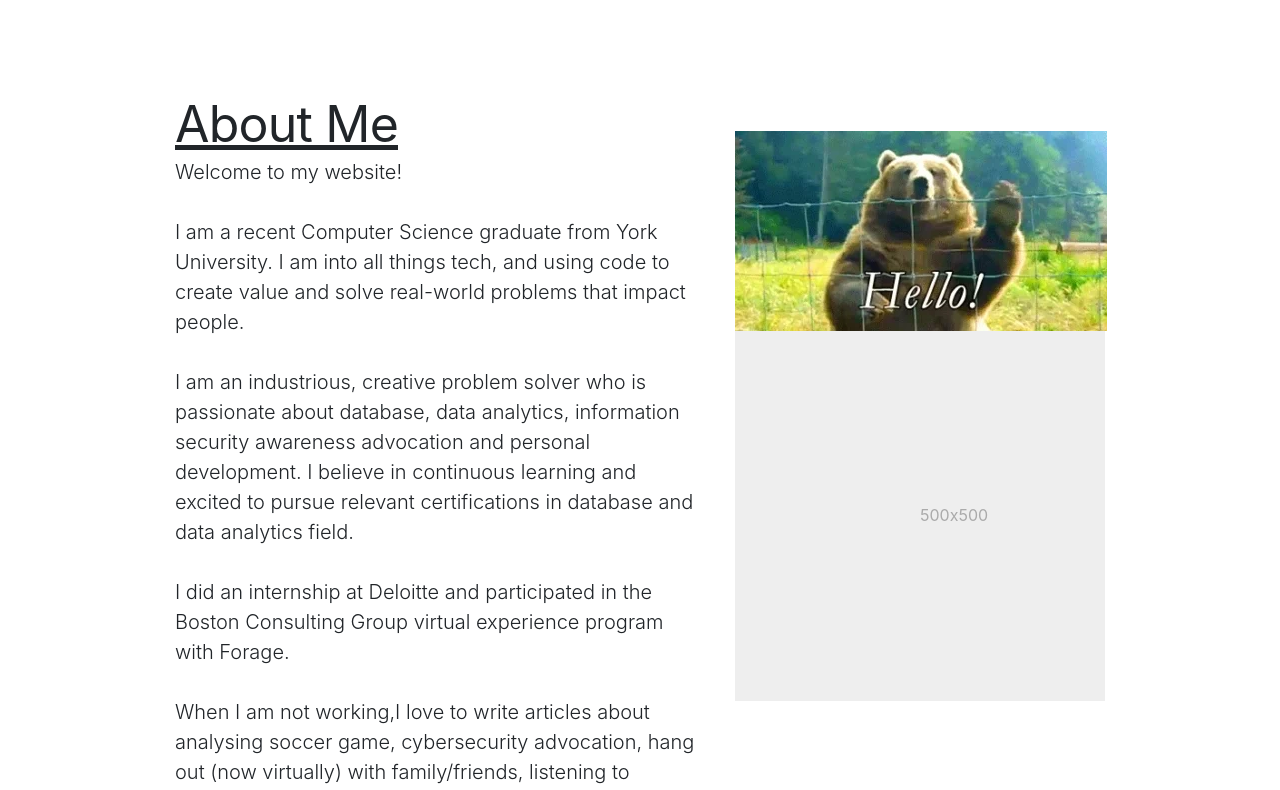
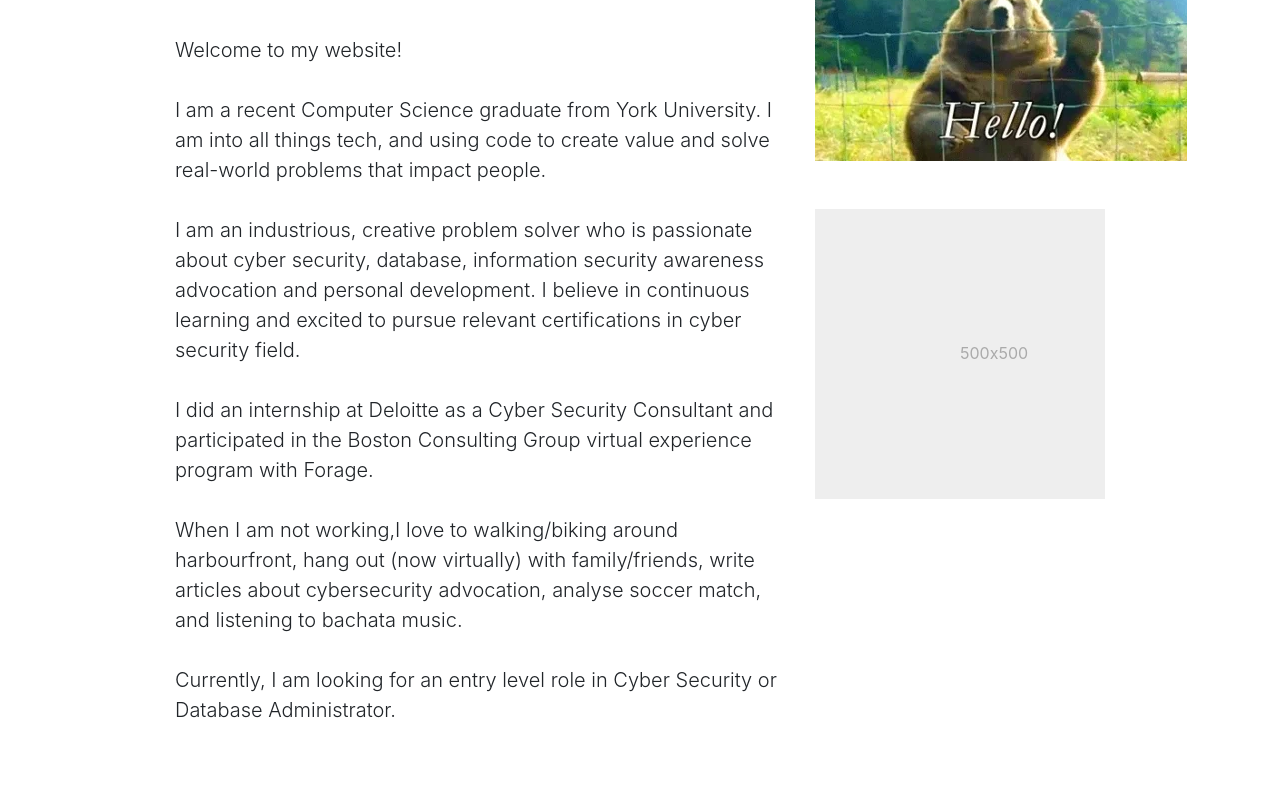
Before and after one commit to kevinbillian/Portfolio-1, a plain HTML site: page home.html in a window 1280 px wide. Shown: the part 231-1021 px from the top of the page. Drawn offline with nearby package versions, Linux system fonts and the light colour scheme.

Commit message:
Add files via upload

```diff
--- a/home.html
+++ b/home.html
@@ -48,33 +48,35 @@
     -->
 
   <div class="container marketing"> <!--featurettes and columns-->
-    <h2 class="featurette-heading">Kevin Billian Soetanto</h2>
     <!--start about-->
     <div id="about">
-       <div class="row featurette">
+      <div class="row featurette">
 
-         <div class="col-md-7" data-aos="fade-left" data-aos-duration="2000">
-           <h2 class="featurette-heading"><u>About Me</u></h2>
+        <div class="col-md-8" data-aos="fade-left" data-aos-duration="2000">
+
+          <h2 class="featurette-heading">Kevin Billian Soetanto</h2>
+          <br><br>
            <p class="lead"> Welcome to my website!
             <br><br>
             I am a recent Computer Science graduate from York University. I am into all things tech, and using code to create value and solve real-world problems that impact people.
             <br><br>
-            I am an industrious, creative problem solver who is passionate about database, data analytics, information security awareness advocation and personal development. I believe in continuous learning and excited to pursue relevant certifications in database and data analytics field.
+            I am an industrious, creative problem solver who is passionate about cyber security, database, information security awareness advocation and personal development. I believe in continuous learning and excited to pursue relevant certifications in cyber security field.
             <br><br>
-            I did an internship at Deloitte and participated in the Boston Consulting Group virtual experience program with Forage.
+            I did an internship at Deloitte as a Cyber Security Consultant and participated in the Boston Consulting Group virtual experience program with Forage.
             <br><br>
-            When I am not working,I love to write articles about analysing soccer game, cybersecurity advocation, hang out (now virtually) with family/friends, listening to bachata music and walking around harbourfront.
+            When I am not working,I love to walking/biking around harbourfront, hang out (now virtually) with family/friends, write articles about cybersecurity advocation, analyse soccer match, and listening to bachata music.
             <br><br>
-            Currently, I am looking for an entry level role in Database Administrator or Data Analyst. See what I've been up to below!
+            Currently, I am looking for an entry level role in Cyber Security or Database Administrator.
 
            </p>
                <br>
         </div>  <!--left-->
 
-         <div class="col-md-5"  data-aos="fade-left" data-aos-duration="2000">
+         <div class="col-md-4"  data-aos="fade-left" data-aos-duration="2000">
           <br><br><br>
           <br><br><br>
           <img src="assets/css/images/home/hello.webp">
+          <br><br><br>
           <svg class="bd-placeholder-img bd-placeholder-img-lg featurette-image img-fluid mx-auto" width="500" height="500" xmlns="http://www.w3.org/2000/svg" preserveAspectRatio="xMidYMid slice" focusable="false" role="img" aria-label="Placeholder: 500x500"><title>Placeholder</title><rect width="100%" height="100%" fill="#eee"/><text x="50%" y="50%" fill="#aaa" dy=".3em">500x500</text></svg>
         </div> <!--right-->
 
@@ -85,7 +87,7 @@
 
          <!-- Three columns of text below the carousel -->
     <div id="qualifications" data-aos="fade-up" data-aos-duration="2000">
-        <h2 class="featurette-heading" style="text-align: center;"><u>Qualifications</u></h2>
+        <h2 class="featurette-heading" style="text-align: center;">Qualifications</h2>
         <br>
         <div class="row">
         <div class="col-lg-4">
@@ -174,7 +176,7 @@
       <div class="row featurette">
 
         <div class="col-md-12" data-aos="fade-right" data-aos-duration="2000">
-          <h2 class="featurette-heading"><u>Internship Story</u></h2>
+          <h2 class="featurette-heading">Internship Story</h2>
           <p class="lead">
               Bill started his career with Deloitte as a Cyber Risk Advisory Intern. He was involved in Identity Access Management (IAM) Implementation project for one of the
               biggest telecommunication company in Asia-Pacific.
@@ -241,7 +243,6 @@
     </div>
     -->
     <!--end projects-->
-    <hr class="featurette-divider">
 
     <!--contact-->
     <div class="col-12 col-md" id="contact">
```
